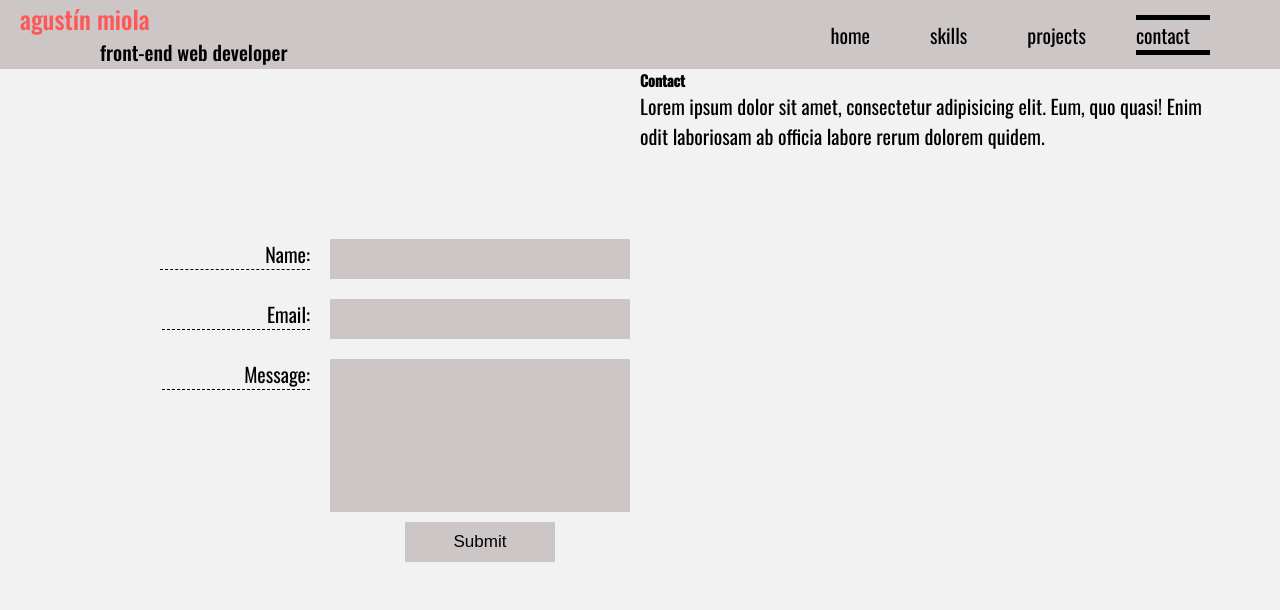
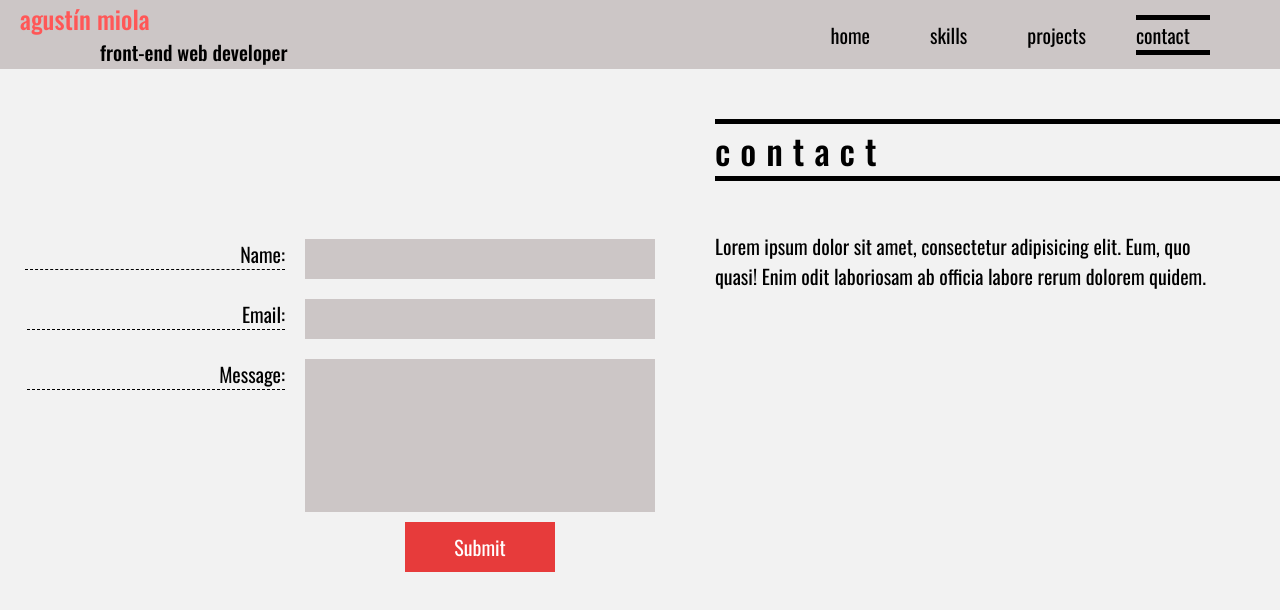
Before and after one commit to amiola/portfolio-1, a React (Vite) app: page /contact in a window 1280 px wide. Shown: the top 610 px of the page. Built offline with nearby package versions, Linux system fonts and the light colour scheme.

Commit message:
contact-page-2

```diff
--- a/src/index.css
+++ b/src/index.css
@@ -9,10 +9,11 @@ html {
   --background-color: #f2f2f2;
   --background-color-2: #ccc6c6;
   --main-color: #ff5757;
-  --title1: 6.8rem;
+  --main-color-2: #e73b3b;
+  --title1: 6.5rem;
   --title2: 4.5rem;
   --title3: 2.5rem;
-  --title4: 3rem;
+  --title4: 3.5rem;
   --title5: 2rem;
   --text: 1.7rem;
   --text2: 2rem;
--- a/src/pages/Contact.jsx
+++ b/src/pages/Contact.jsx
@@ -11,7 +11,7 @@ const Contact = () => {
     <Nav/>
     <section className="contact-container">
     <div className="contact-text">
-    <h1>Contact</h1>
+    <h1 className='contact-title2'>contact</h1>
     <p>Lorem ipsum dolor sit amet, consectetur adipisicing elit. Eum, quo quasi! Enim odit laboriosam ab officia labore rerum dolorem quidem.</p>
     </div>
     <form className='contact-form'>
@@ -24,6 +24,9 @@ const Contact = () => {
             &#160;&#160;
             &#160;&#160;&#160;&#160;&#160;&#160;&#160;
             &#160;&#160;&#160;&#160;&#160;&#160;&#160;
+            &#160;&#160;&#160;&#160;&#160;&#160;&#160;
+            &#160;&#160;&#160;&#160;&#160;&#160;&#160;
+            &#160;&#160;&#160;&#160;&#160;&#160;&#160;
               {field.name[0].toUpperCase()+field.name.substring(1)}:</label>
             <textarea rows='7' autoComplete="off"/>
           </div>
@@ -33,6 +36,9 @@ const Contact = () => {
           <div className={field.class} key={i}>
           <label htmlFor={field.name}>
             {/* spaces: */}
+          &#160;&#160;&#160;&#160;&#160;&#160;&#160;
+          &#160;&#160;&#160;&#160;&#160;&#160;&#160;
+          &#160;&#160;&#160;&#160;&#160;&#160;&#160;
           &#160;&#160;&#160;&#160;&#160;&#160;&#160;
           &#160;&#160;&#160;&#160;&#160;&#160;&#160;
           &#160;&#160;&#160;&#160;&#160;&#160;&#160;
--- a/src/pages/styles/Contact.css
+++ b/src/pages/styles/Contact.css
@@ -6,7 +6,9 @@
 
 .contact-text {
   order: 2;
-  flex: 1 1 40rem;
+  flex: 1 1 30rem;
+  margin-top: 5rem;
+  margin-left: 5rem;
 }
 .contact-form {
   margin-top: 20vh;
@@ -32,7 +34,7 @@ label {
 
 input,
 textarea {
-  width: 30rem;
+  width: 35rem;
   font-size: var(--text);
   padding: 1rem;
   background: var(--background-color-2);
@@ -41,11 +43,24 @@ textarea {
 }
 
 .submit-box {
-  width: 32rem;
+  width: 37rem;
   justify-content: end;
   text-align: center;
 }
 input[type="submit"] {
   width: 15rem;
   align-items: center;
+  color: white;
+  background: var(--main-color-2);
+  font-family: "Oswald", sans-serif;
+  font-size: var(--title5);
 }
+
+.contact-title2 {
+  border-bottom: 5px solid black;
+  border-top: 5px solid black;
+  font-size: var(--title4);
+  font-weight: 500;
+  letter-spacing: 1rem;
+  margin-bottom: 5rem;
+}
--- a/src/pages/styles/Skills.css
+++ b/src/pages/styles/Skills.css
@@ -6,18 +6,18 @@
 
 #hidden {
   visibility: hidden;
+  /* animation: opening 1s ease-in-out; */
+}
+/* #show {
   animation: opening 1s ease-in-out;
-}
-#show {
-  animation: opening 1s ease-in-out;
-}
+} */
 .red-line {
   height: 100%;
   width: 100%;
   background: var(--main-color);
 }
 h3 {
-  font-size: var(--title4);
+  font-size: var(--title3);
   font-weight: 500;
 }
 p {
@@ -54,7 +54,7 @@ img:hover {
   grid-template-columns: auto 2rem 0.2fr 0.7fr 0.5fr 5rem 0.5fr 0.5fr 0.1fr 2fr;
   grid-template-rows: 3fr 7rem 0.1fr 0.1fr 12rem 2rem 5rem;
   gap: 2rem;
-  transform: rotate(-40deg) translate(25vw, -30vh);
+  transform: rotate(-40deg) translate(22vw, -30vh);
   z-index: -1;
 }
 
```
